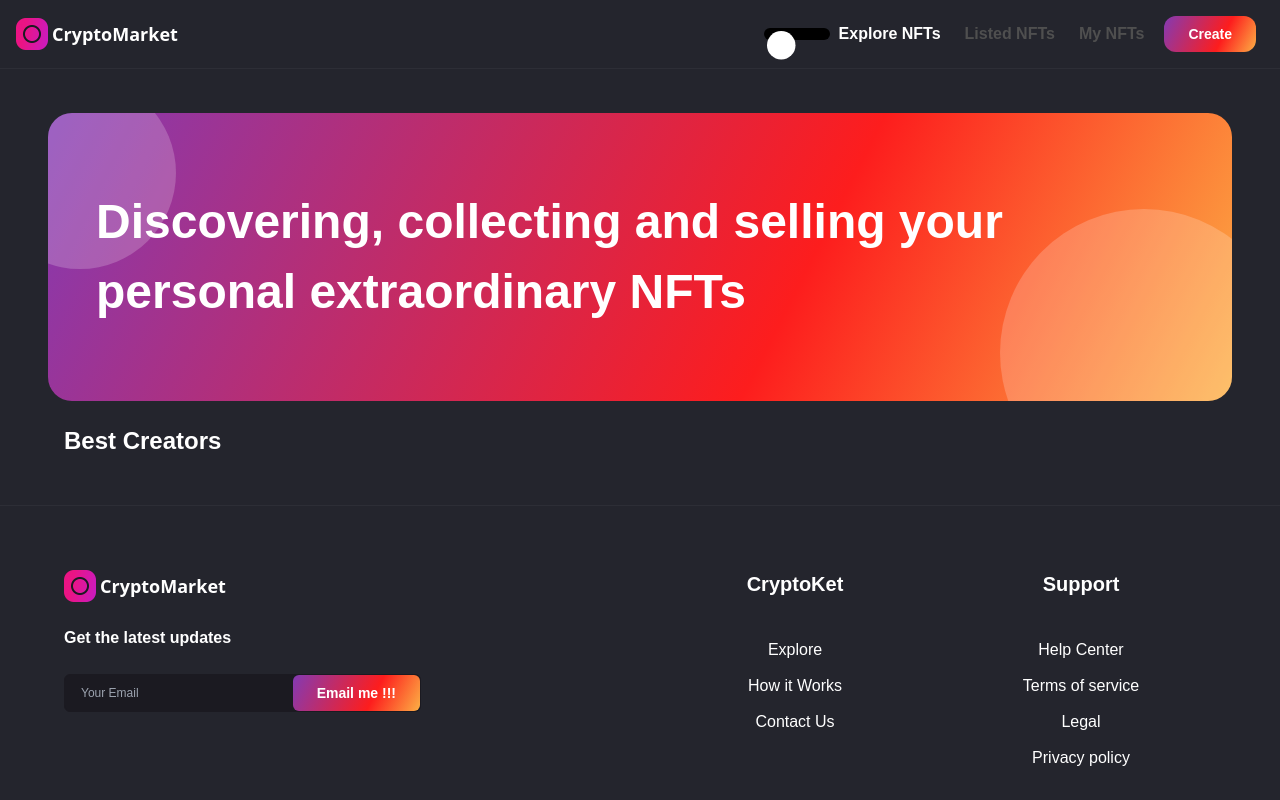
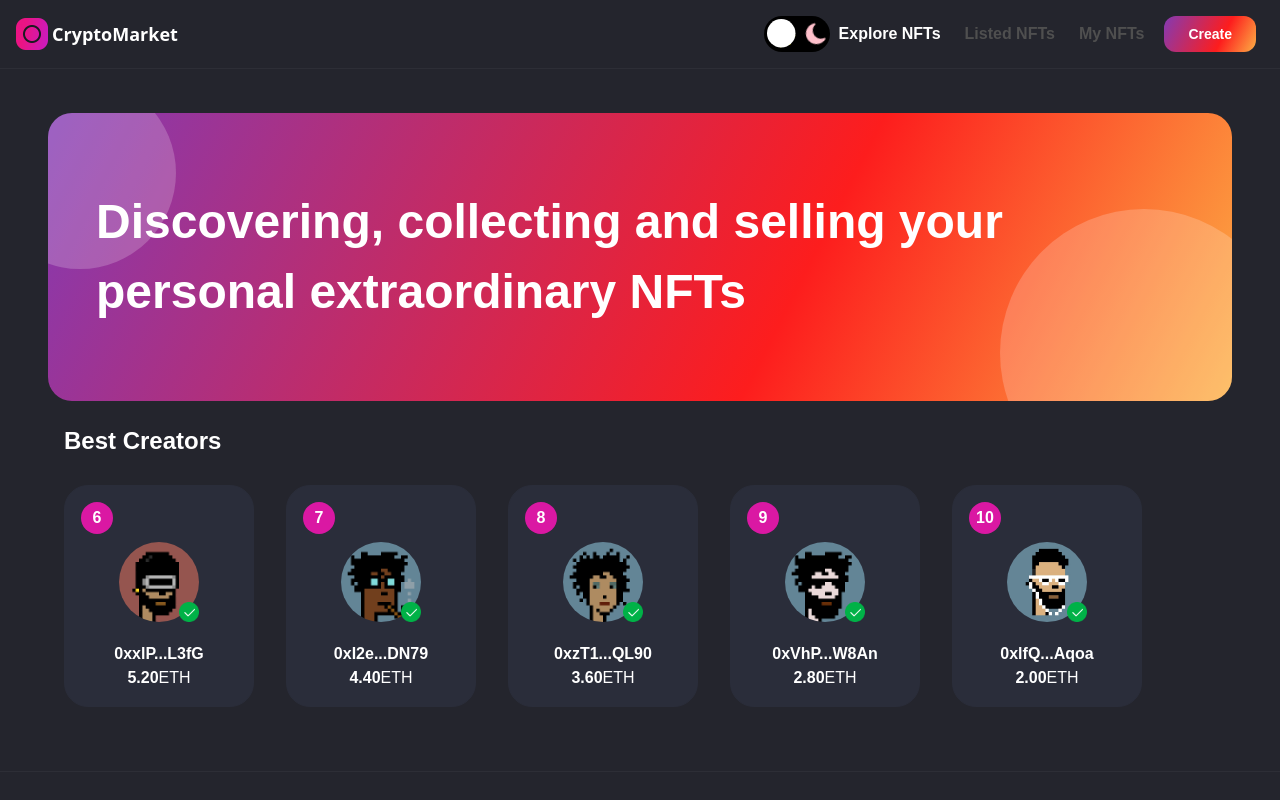
Before and after one commit to Andrewzhan2001/web3.0-NFT, a Next.js app: page / in a window 1280 px wide. Shown: the top 800 px of the page. Built offline with nearby package versions, Linux system fonts and the light colour scheme; a web font is replaced by a local one.

Commit message:
add creator part on main screen

```diff
--- a/assets/index.js
+++ b/assets/index.js
@@ -42,7 +42,6 @@ export default {
   heartOutline,
   heart,
   logo,
-  logo,
   search,
   tick,
   cross,
--- /dev/null
+++ b/components/CreatorCard.jsx
@@ -0,0 +1,25 @@
+import React from 'react';
+import Image from 'next/image';
+import images from '../assets';
+
+const CreatorCard = ({ rank, creatorImage, creatorName, creatorEths }) => (
+  <div className="flex flex-col p-4 m-4 bg-white border min-w-190 minlg:min-w-249 dark:bg-nft-black-3 dark:border-nft-black-3 border-nft-gray-1 rounded-3xl">
+    <div className="w-8 h-8 rounded-full minlg:w-10 minlg:h-10 bg-nft-red-violet flexCenter">
+      <p className="font-semibold text-white font-poppins tet-base minlg:text-lg">{rank}</p>
+    </div>
+    <div className="flex justify-center my-2">
+      <div className="relative w-20 h-20 minlg:w-28 minlg:h-28">
+        <Image className="object-cover rounded-full" src={creatorImage} fill alt={creatorName} />
+        <div className="absolute bottom-0 w-5 h-5 minglg:w-8 minlg:h-8 -right-0">
+          <Image className="object-cover" src={images.tick} fill alt="tick" />
+        </div>
+      </div>
+    </div>
+    <div className="flex-col mt-3 text-center minlg:mt-7 flexCenter">
+      <p className="text-base font-semibold font-poppins dark:text-white text-nft-black-1">{creatorName}</p>
+      <p className="text-base font-semibold font-poppins dark:text-white text-nft-black-1">{creatorEths.toFixed(2)}<span className="font-normal">ETH</span></p>
+    </div>
+  </div>
+);
+
+export default CreatorCard;
--- a/components/index.js
+++ b/components/index.js
@@ -2,5 +2,6 @@ import Navbar from './Navbar';
 import Footer from './Footer';
 import Button from './Button';
 import Banner from './Banner';
+import CreatorCard from './CreatorCard';
 
-export { Navbar, Footer, Button, Banner };
+export { Navbar, Footer, Button, Banner, CreatorCard };
--- a/pages/_app.js
+++ b/pages/_app.js
@@ -14,7 +14,7 @@ const App = ({ Component, pageProps }) => (
       <Footer />
     </div>
     {/* fontawesome for icons on the page */}
-    <script src="https://kit.fontawesome.com/b32c0febbc.js" crossOrigin="anonymous" />
+    <Script src="https://kit.fontawesome.com/b32c0febbc.js" crossOrigin="anonymous" />
   </ThemeProvider>
 
 );
--- a/pages/index.js
+++ b/pages/index.js
@@ -1,12 +1,51 @@
-import { Banner } from '../components';
-
+import { useState, useEffect, useRef } from 'react';
+import { useTheme } from 'next-themes';
+import Image from 'next/image';
+import { Banner, CreatorCard } from '../components';
+import images from '../assets';
+import { makeId } from '../utils/makeId';
 // index in each folder will match all route with that folder
 // next.js use _app.js to initialize pages and taking routes
 // _document.js run at the time server build the object
 // Any <head> code, render logic, load fonts and style sheets should be moved to a custom _document.js
 // Any shared layout between all pages should be moved to a custom _app.js.
 // tailwind css start from small size screen, only need to set exception break point for large screen
-const Home = () => (
+
+const Home = () => {
+  const parentRef = useRef(null);
+  const scrollRef = useRef(null);
+  const { theme } = useTheme();
+  const [hideButtons, setHideButtons] = useState(false);
+  const handleScroll = (direction) => {
+    const { current } = scrollRef;
+    const scrollAmount = window.innerWidth > 1800 ? 270 : 210;
+    if (direction === 'left') {
+      current.scrollLeft -= scrollAmount;
+    } else {
+      current.scrollLeft += scrollAmount;
+    }
+  };
+
+  /* 拿到这两个ref的current变量，通过addeventlistener来让他每次window变化的时候都run这个function
+    每次render结束的时候会清除上一次的地eventlistener */
+  const isScrollable = () => {
+    const { current } = scrollRef;
+    const { current: parent } = parentRef;
+    if (current?.scrollWidth >= parent?.offsetWidth) {
+      setHideButtons(false);
+    } else {
+      setHideButtons(true);
+    }
+  };
+  useEffect(() => {
+    isScrollable();
+    window.addEventListener('resize', isScrollable);
+    return () => {
+      window.removeEventListener('resize', isScrollable);
+    };
+  });
+
+  return (
     <div className="flex justify-center p-12 sm:px-4">
       <div className="w-full minmd:w-4/5">
         <Banner
@@ -16,11 +55,34 @@ const Home = () => (
         />
         <div>
           <h1 className="ml-4 text-2xl font-semibold font-poppins dark:text-white text-nft-black-1 minlg:text-4xl xs:ml-0">Best Creators</h1>
+          <div className="relative flex flex-1 max-w-full mt-3" ref={parentRef}>
+            <div className="flex flex-row overflow-x-scroll select-none w-max no-scrollbar" ref={scrollRef}> {/* overflow的话就有一个x轴的scroll */}
+              {[6, 7, 8, 9, 10].map((i) => (
+                <CreatorCard
+                  key={`creator-${i}`}
+                  rank={i}
+                  creatorImage={images[`creator${i}`]}
+                  creatorName={`0x${makeId(3)}...${makeId(4)}`}
+                  creatorEths={10 - i * 0.8}
+                />
+              ))} {/* for creatorEths, to rank from the one with highest amount of etherium */}
+              {!hideButtons && (
+              <>
+                <div onClick={() => { handleScroll('left'); }} className="absolute left-0 w-8 h-8 cursor-pointer minlg:w-12 minlg:h-12 top-45">
+                  <Image src={images.left} fill alt="left_arrow" className={theme === 'light' ? 'filter invert object-contain' : 'object-contain'} />
+                </div>
+                <div onClick={() => { handleScroll('right'); }} className="absolute right-0 w-8 h-8 cursor-pointer minlg:w-12 minlg:h-12 top-45">
+                  <Image src={images.right} fill objectFit="contain" alt="left_arrow" className={theme === 'light' ? 'filter invert object-contain' : 'object-contain'} />
+                </div>
+              </>
+              )}
+            </div>
           </div>
         </div>
 
-
+      </div>
     </div>
   );
+};
 
 export default Home;
--- /dev/null
+++ b/utils/makeId.js
@@ -0,0 +1,9 @@
+export const makeId = (length) => {
+  let result = '';
+  const characters = 'ABCDEFGHIJKLMNOPQRSTUVWXYZabcdefghijklmnopqrstuvwxyz0123456789';
+  const charactersLength = characters.length;
+  for (let i = 0; i < length; i += 1) {
+    result += characters.charAt(Math.floor(Math.random() * charactersLength));
+  }
+  return result;
+};
```
Lines whose indentation alone changed are shown as unchanged.
